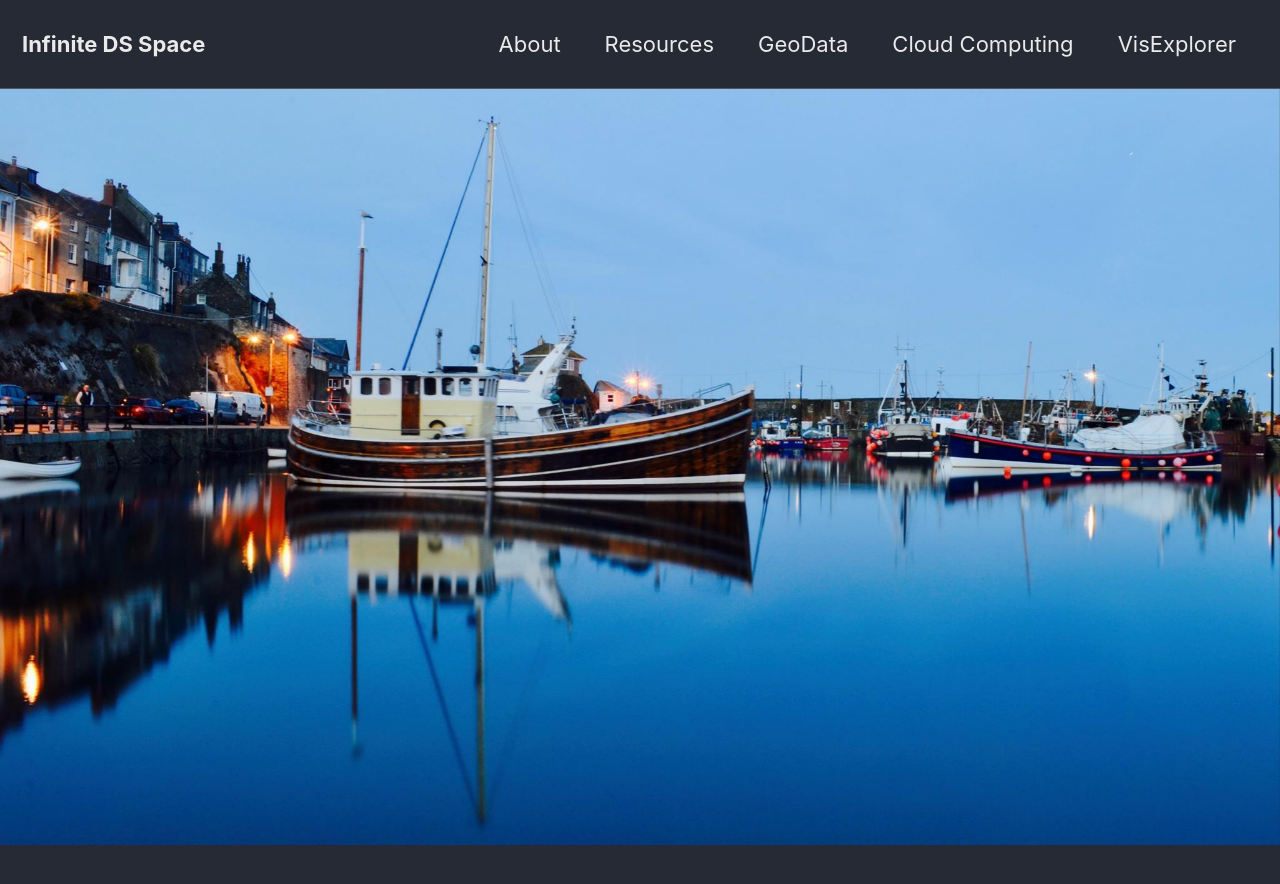
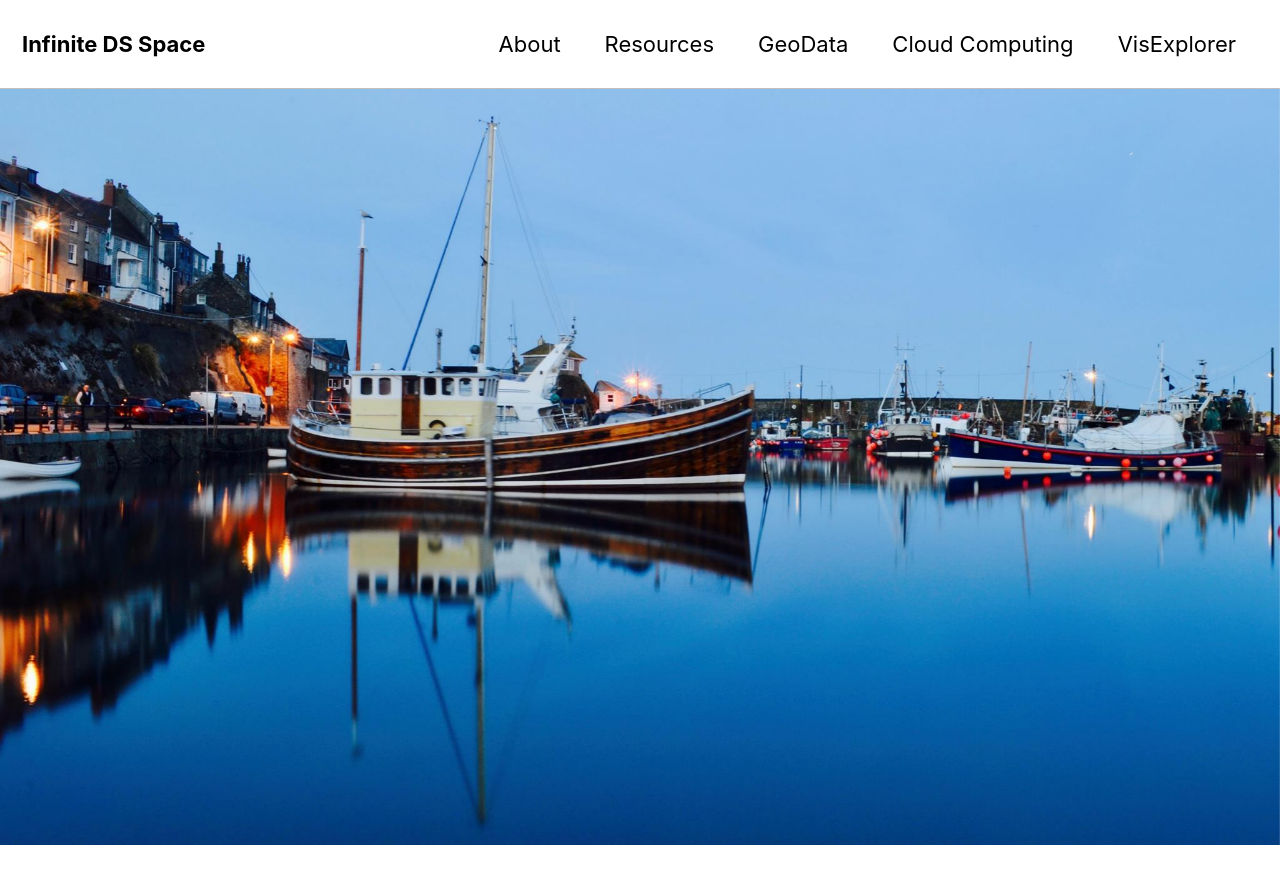
Before and after one commit to ns3115neha/ns3115neha.github.io, a Jekyll site: the page built from index.html, in a window 1280 px wide and 900 px high. Shown: the top 884 px of the window. Built offline with Jekyll 4.4.1, drawn with Linux system fonts in a browser that asks for light colours; cached includes are drawn as plain includes; nearby versions of some CDN libraries; the list of posts is cut into pages by our own code.

Commit message:
Update _config.yml

```diff
--- a/_config.yml
+++ b/_config.yml
@@ -12,7 +12,7 @@
 
 # theme                  : "minimal-mistakes-jekyll"
 # remote_theme           : "mmistakes/minimal-mistakes"
-minimal_mistakes_skin    : "dark" # "air", "aqua", "contrast", "dark", "dirt", "neon", "mint", "plum", "sunrise" ,'default'
+minimal_mistakes_skin    : "contrast" # "air", "aqua", "contrast", "dark", "dirt", "neon", "mint", "plum", "sunrise" ,'default'
 
 # Site Settings
 locale                   : "en-US"
```
